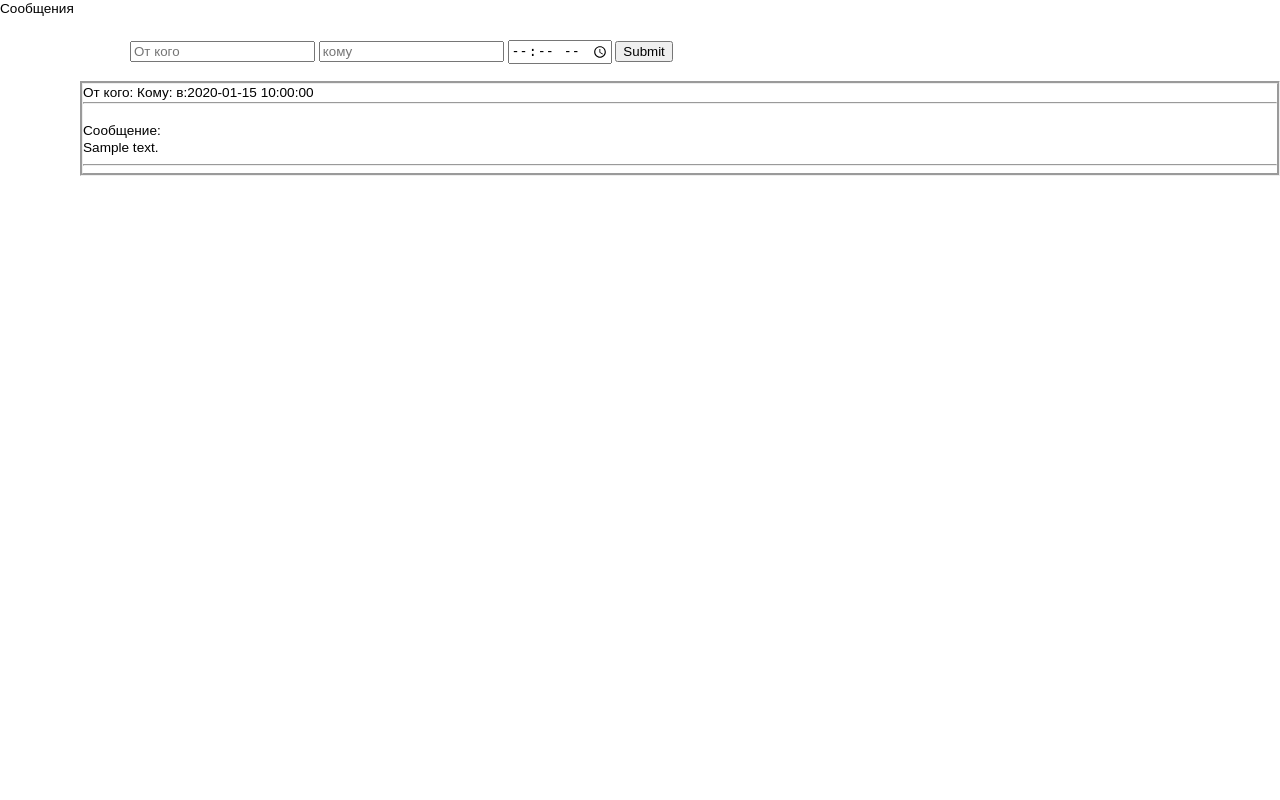
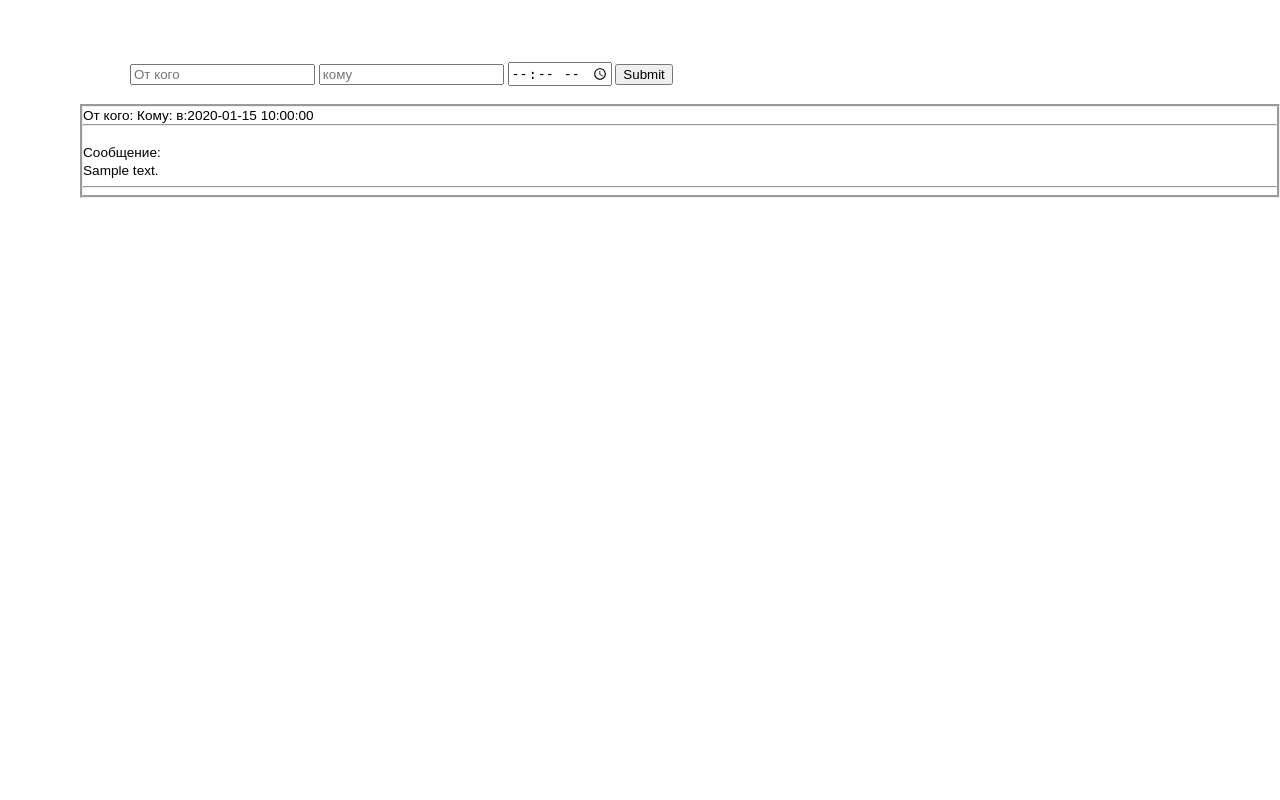
Before and after one commit to AlexandrRumiantsev/GuestBook, a PHP site: page /AdminPanel/message.php in a window 1280 px wide. Run offline with PHP 8.4, Linux system fonts and the light colour scheme; tables that the repository leaves empty or names only in its code hold one stand-in row (values such as "Sample post"); data that the repository does not hold is empty; some libraries are stand-ins or nearby versions.

Commit message:
правки

```diff
--- a/AdminPanel/message.php
+++ b/AdminPanel/message.php
@@ -1,7 +1,7 @@
-Сообщения
+
 <script type="text/javascript" src="http://ajax.googleapis.com/ajax/libs/jquery/1.7.1/jquery.min.js"></script>
 <link rel='stylesheet' href='css/style.css' type='text/css' media='screen' />
-<div style="margin-top:22px;position: relative;padding-left: 130px;">
+<div style="margin-top:22px;position: relative;padding-left: 130px; padding-top:40px;">
 <input  type="text" id='ins' placeholder="От кого">
 <input  type="text" id='to' placeholder="кому">
 <input  type="time" placeholder="время">
```
